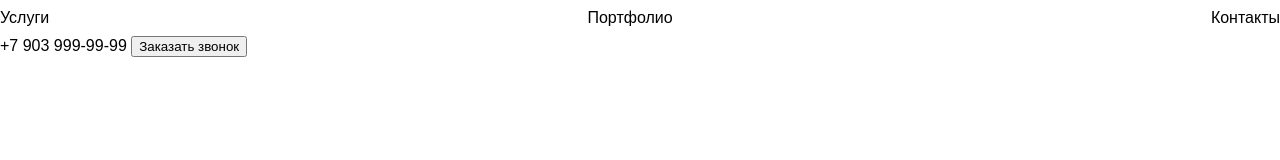
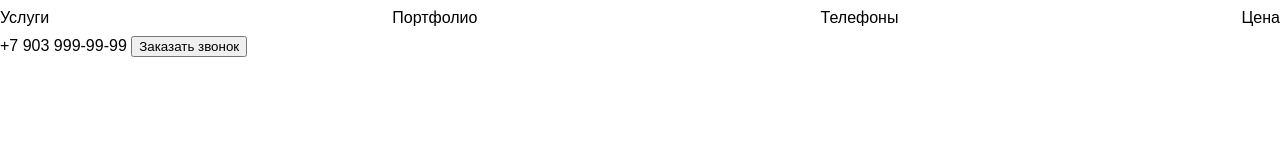
Before and after one commit to aleksandrsergomasov129-collab/new-project, a plain HTML site: page index.html in a window 1280 px wide. Drawn offline with Linux system fonts and the light colour scheme.

Commit message:
Replace 'Контакты' with 'Телефоны' and 'Цена'

```diff
--- a/index.html
+++ b/index.html
@@ -14,7 +14,8 @@
         <nav>
             <a href="#services">Услуги</a>
             <a href="#portfolio">Портфолио</a>
-            <a href="#contacts">Контакты</a>
+            <a href="#phones">Телефоны</a>
+            <a href="#price">Цена</a>
         </nav>
         <div>
             <a href="tel:+79039999999">+7 903 999-99-99</a>
```
